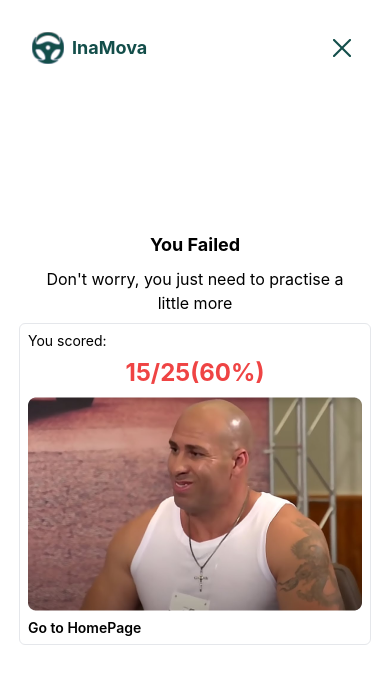
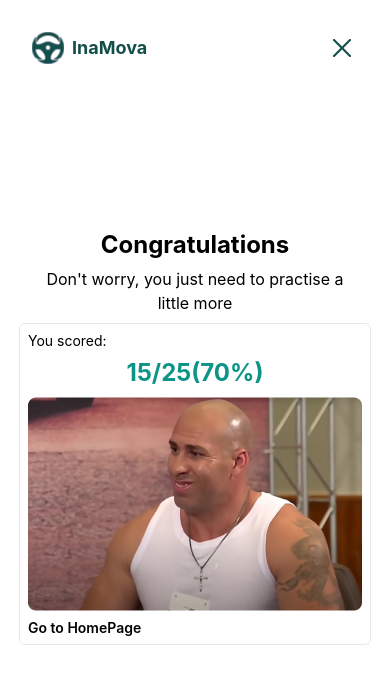
Before and after one commit to CelioJoaquimCumba/InaMova, a React Native app: screen / in a window 390 px wide. Shown: the top 684 px of the page. Built offline with nearby package versions, Linux system fonts and the light colour scheme.

Commit message:
fit: added passed var to check if result is positv

```diff
--- a/App.tsx
+++ b/App.tsx
@@ -29,7 +29,7 @@ export default function App() {
       <SafeAreaView>
         <View className=" w-screen h-screen min-h-full flex pt-4">
           {/* <Main/> */}
-          <Result/>
+          <Result result={70}/>
           {/* <Recover/> */}
         </View>
       </SafeAreaView>
--- a/src/pages/result/index.tsx
+++ b/src/pages/result/index.tsx
@@ -3,7 +3,13 @@ import { View, Image, Text } from "react-native";
 import { icons, images } from "../../../constants";
 import { Button, Input } from "../../components/atoms";
 
-export const Result = () => {
+interface ResultProps {
+	result: number;
+}
+
+export const Result = (result: ResultProps) => {
+	const passed = result.result > 50;
+	const textColor = passed ? "text-teal-600" : "text-red-500";
 	return (
 		<View className="flex p-8 w-full h-full justify-center items-center">
 			{/* header */}
@@ -18,16 +24,18 @@ export const Result = () => {
 			</View>
 			{/* main */}
 			<View className="flex flex-col w-full flex-grow justify-center items-center space-y-2 text-center">
-				<Text className="text-black text-lg leading-7 font-bold">
-					You Failed
+				<Text className="text-black leading-7 font-bold text-2xl">
+					{passed ? "Congratulations" : "You failed"}
 				</Text>
 				<Text className=" text-base leading-6 font-normal text-center">
 					Don't worry, you just need to practise a little more
 				</Text>
 				<View className="gap-2 p-2 border border-gray-200 rounded-md">
 					<Text>You scored: </Text>
-					<Text className=" font-bold text-2xl text-red-500 text-center">
-						15/25(60%)
+					<Text
+						className={`font-bold text-2xl ${textColor} text-center`}
+					>
+						15/25({result.result}%)
 					</Text>
 					<Image source={images.Failed} />
 					<View className="flex flex-row justify-between wfu">
```
